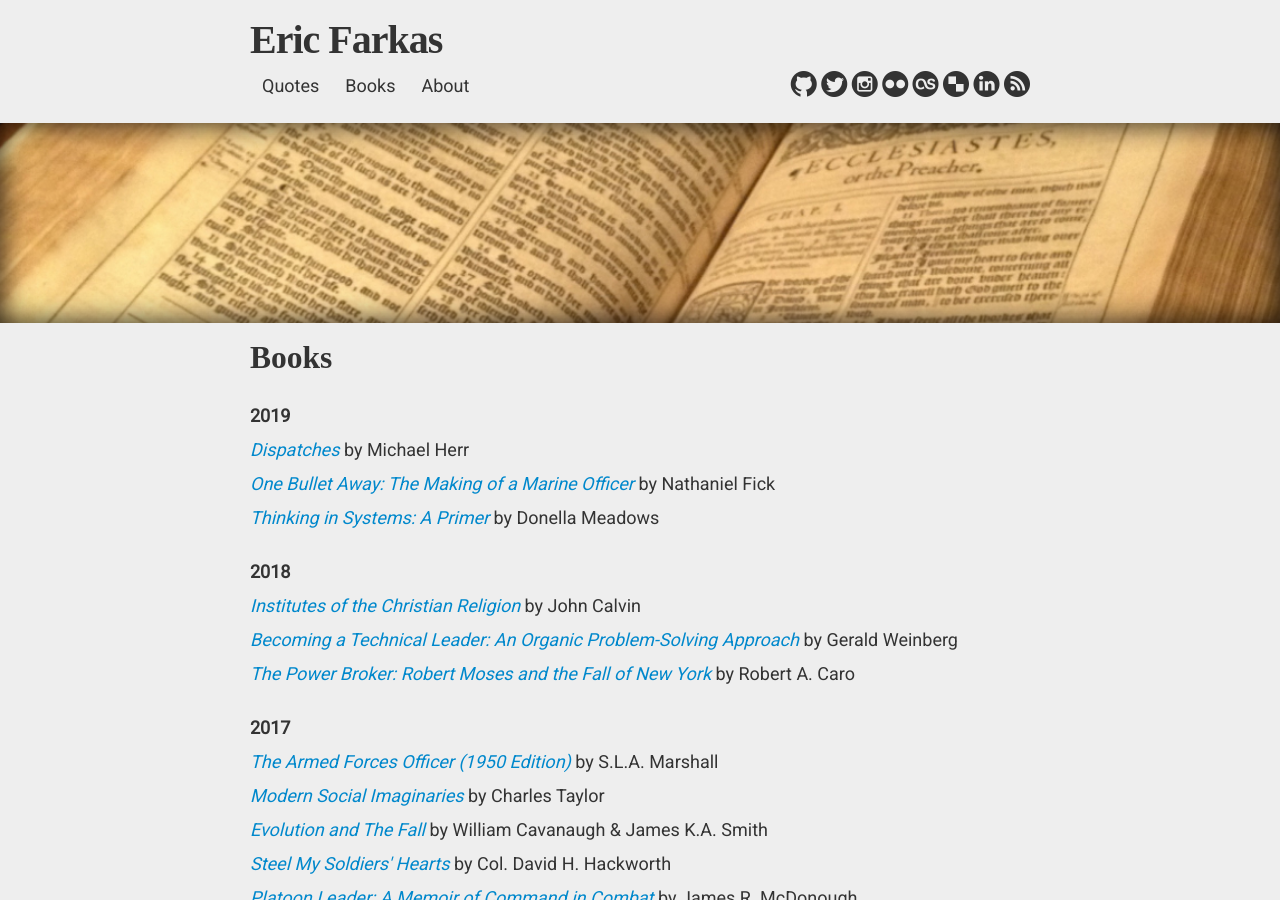
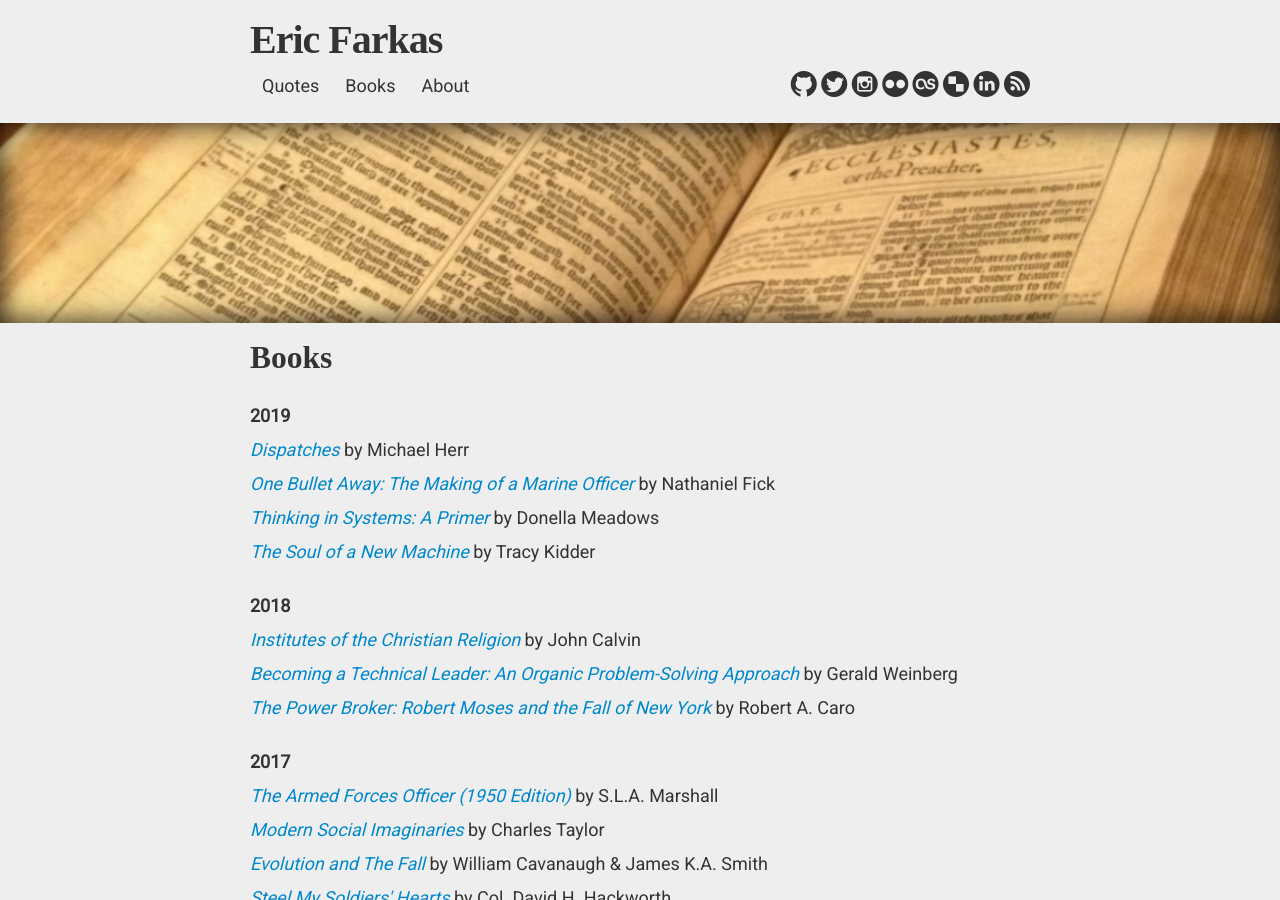
Before and after one commit to speric/speric.github.com, a Jekyll site: the page built from books/index.html, in a window 1280 px wide and 900 px high. Built offline with Jekyll 4.4.1, drawn with Linux system fonts in a browser that asks for light colours; some web fonts are replaced; comment, search, counter and statistics services are not loaded.

Commit message:
Add The Soul of a New Machine to Books

```diff
--- a/books/index.html
+++ b/books/index.html
@@ -13,6 +13,7 @@ header_img: "quotes.jpg"
 <p><i><a href="https://www.amazon.com/gp/product/B00640Z0RI/">Dispatches</a></i> by Michael Herr</p>
 <p><i><a href="https://www.amazon.com/One-Bullet-Away-Making-Officer/dp/0618556133/">One Bullet Away: The Making of a Marine Officer</a></i> by Nathaniel Fick</p>
 <p><i><a href="https://www.amazon.com/Thinking-Systems-Donella-H-Meadows/dp/1603580557">Thinking in Systems: A Primer</a></i> by Donella Meadows</p>
+<p><i><a href="https://www.amazon.com/Soul-New-Machine-Tracy-Kidder/dp/0316491977">The Soul of a New Machine</a></i> by Tracy Kidder</p>
 
 <br/>
 
```
